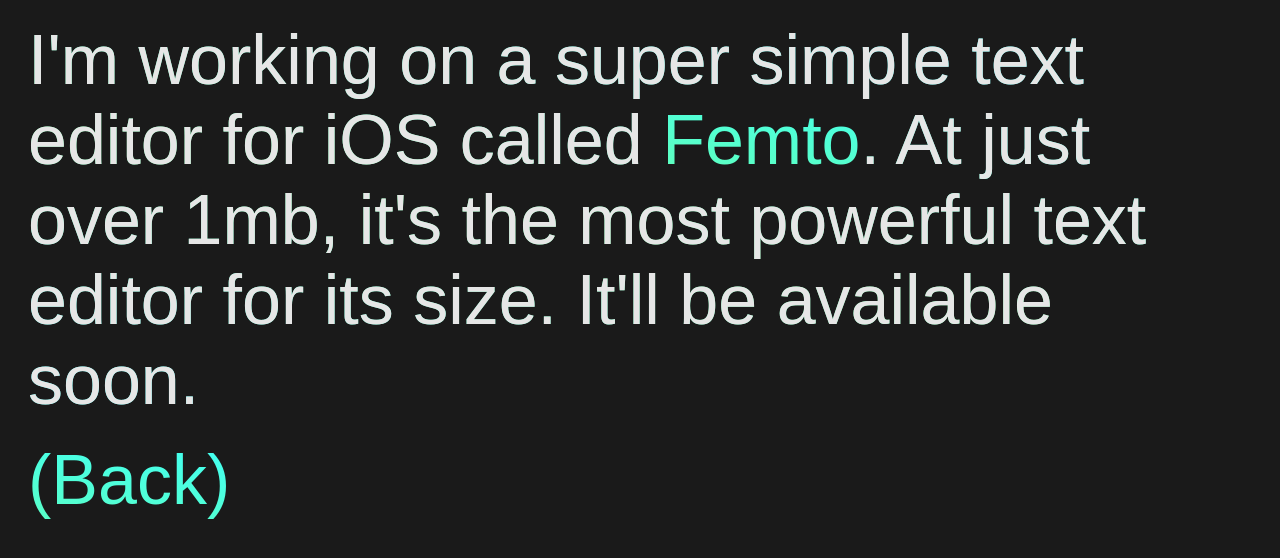
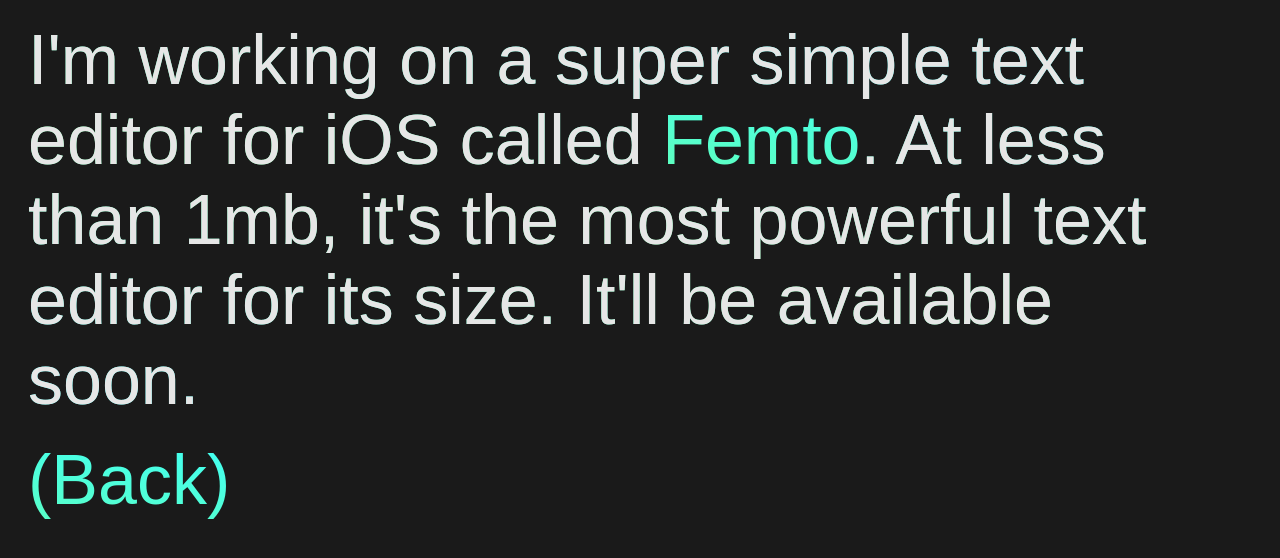
Before and after one commit to jwhamilton99/jwhamilton99.github.io, a plain HTML site: page femto/index.html in a window 1280 px wide. Drawn offline with Linux system fonts and the light colour scheme.

Commit message:
femto wording because its tiny again

```diff
--- a/femto/index.html
+++ b/femto/index.html
@@ -5,7 +5,7 @@
 	</head>
 	<body>
 		<div id="container">
-			<p id="content">I'm working on a super simple text editor for iOS called <a href="https://www.reddit.com/r/apple/comments/ddw99v/self_promo_saturday_im_working_on_a_super_simple/">Femto</a>. At just over 1mb, it's the most powerful text editor for its size. It'll be available soon.</p>
+			<p id="content">I'm working on a super simple text editor for iOS called <a href="https://www.reddit.com/r/apple/comments/ddw99v/self_promo_saturday_im_working_on_a_super_simple/">Femto</a>. At less than 1mb, it's the most powerful text editor for its size. It'll be available soon.</p>
 			<p id="content2"><a href="/">(Back)</a></p>
 		</div>
 	</body>
```
Also changed, not shown: 1 other file.
